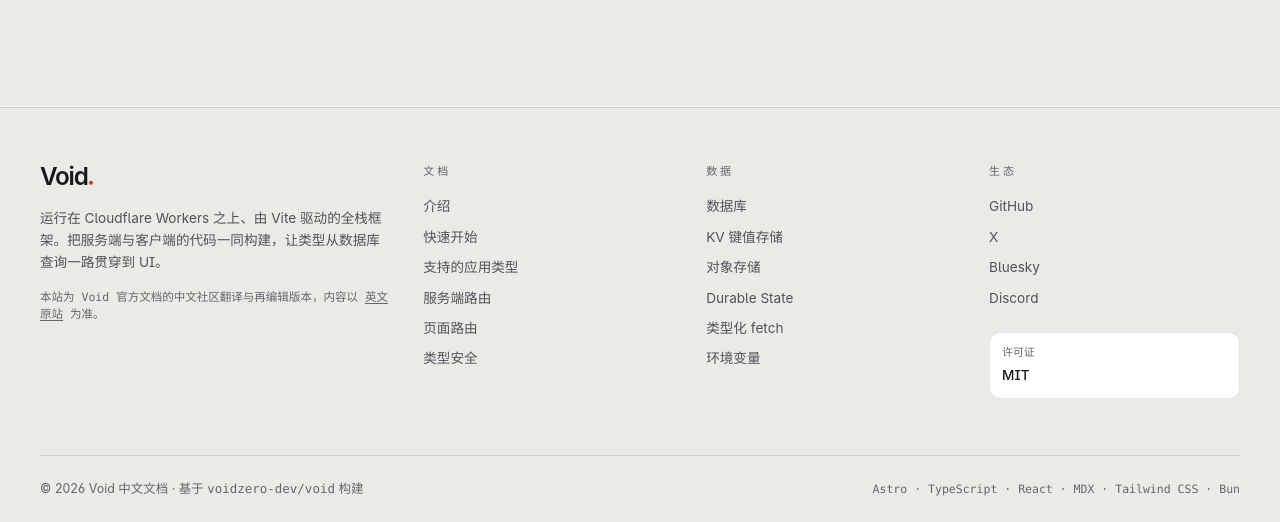
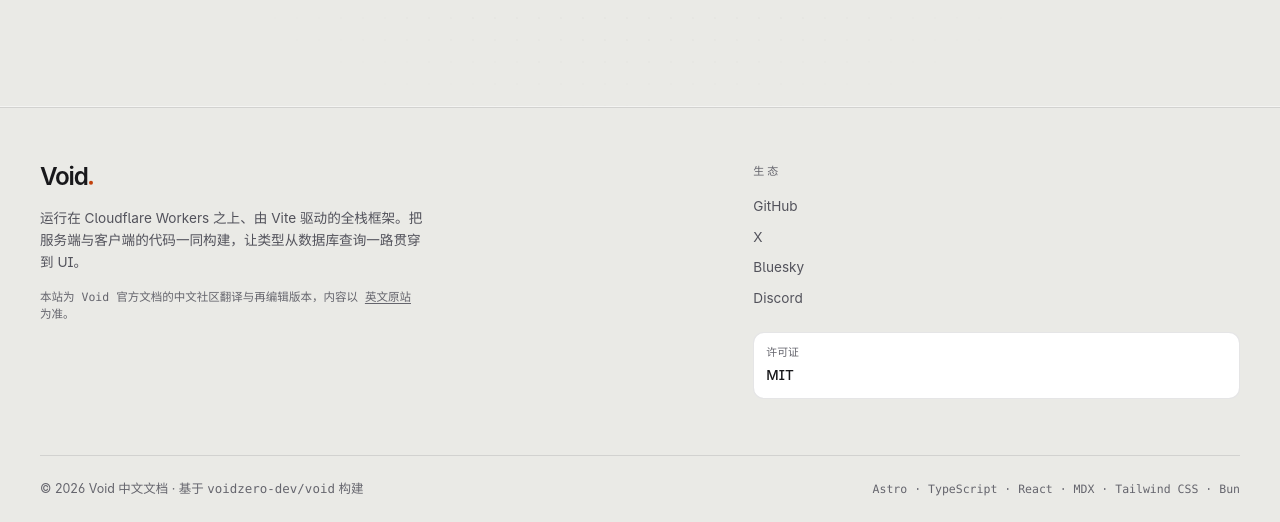
Before and after one commit to bbylw/Void-CN, an Astro site: page / in a window 1280 px wide. Shown: the part 5362-5884 px from the top of the page. Built offline with nearby package versions, Linux system fonts and the light colour scheme; Astro itself is replaced by a stand-in of ours; no server answers; a web font is replaced by a local one.

Commit message:
refactor(void.cloud): 页脚移除文档/数据导航列
与顶部导航及文档侧边栏重复；页脚保留品牌简介、生态链接、许可证与版权栏，桌面改双栏、移动端单列更紧凑

```diff
--- a/src/components/SiteFooter.astro
+++ b/src/components/SiteFooter.astro
@@ -1,6 +1,6 @@
 ---
 import Logo from './Logo.astro';
-import { DOCS_NAV, SITE } from '../data/site';
+import { SITE } from '../data/site';
 
 const year = new Date().getFullYear();
 const socials = [
@@ -16,10 +16,8 @@ const socials = [
   style="border-color:var(--c-line);background:var(--c-bg-sunken)"
 >
   <div class="mx-auto max-w-[88rem] px-4 pb-[env(safe-area-inset-bottom)] sm:px-6 lg:px-10">
-    <div
-      class="grid grid-cols-2 gap-x-6 gap-y-9 py-10 sm:py-14 md:grid-cols-[1.4fr_1fr_1fr_1fr] md:gap-8"
-    >
-      <div class="col-span-2 max-w-sm md:col-span-1">
+    <div class="grid gap-9 py-10 sm:py-14 md:grid-cols-[1.4fr_1fr] md:gap-8">
+      <div class="max-w-sm">
         <a href="/" class="inline-flex" aria-label="Void 首页">
           <Logo class="text-[1.15rem]" />
         </a>
@@ -39,47 +37,7 @@ const socials = [
         </p>
       </div>
 
-      <nav aria-label="文档">
-        <h2 class="eyebrow">文档</h2>
-        <ul class="mt-2 text-[0.85rem] md:mt-4 md:space-y-2.5">
-          {
-            DOCS_NAV.slice(0, 2).map((g) =>
-              g.items.map((i) => (
-                <li>
-                  <a
-                    href={i.href}
-                    class="link-underline block py-2.5 max-md:bg-none md:inline-block md:py-0"
-                    style="color:var(--c-fg-muted)"
-                  >
-                    {i.title}
-                  </a>
-                </li>
-              )),
-            )
-          }
-        </ul>
-      </nav>
-
-      <nav aria-label="数据">
-        <h2 class="eyebrow">数据</h2>
-        <ul class="mt-2 text-[0.85rem] md:mt-4 md:space-y-2.5">
-          {
-            (DOCS_NAV[2]?.items ?? []).map((i) => (
-              <li>
-                <a
-                  href={i.href}
-                  class="link-underline block py-2.5 max-md:bg-none md:inline-block md:py-0"
-                  style="color:var(--c-fg-muted)"
-                >
-                  {i.title}
-                </a>
-              </li>
-            ))
-          }
-        </ul>
-      </nav>
-
-      <div class="col-span-2 md:col-span-1">
+      <div>
         <h2 class="eyebrow">生态</h2>
         <ul class="mt-2 flex flex-wrap gap-x-6 text-[0.85rem] md:mt-4 md:block md:space-y-2.5">
           {
```
